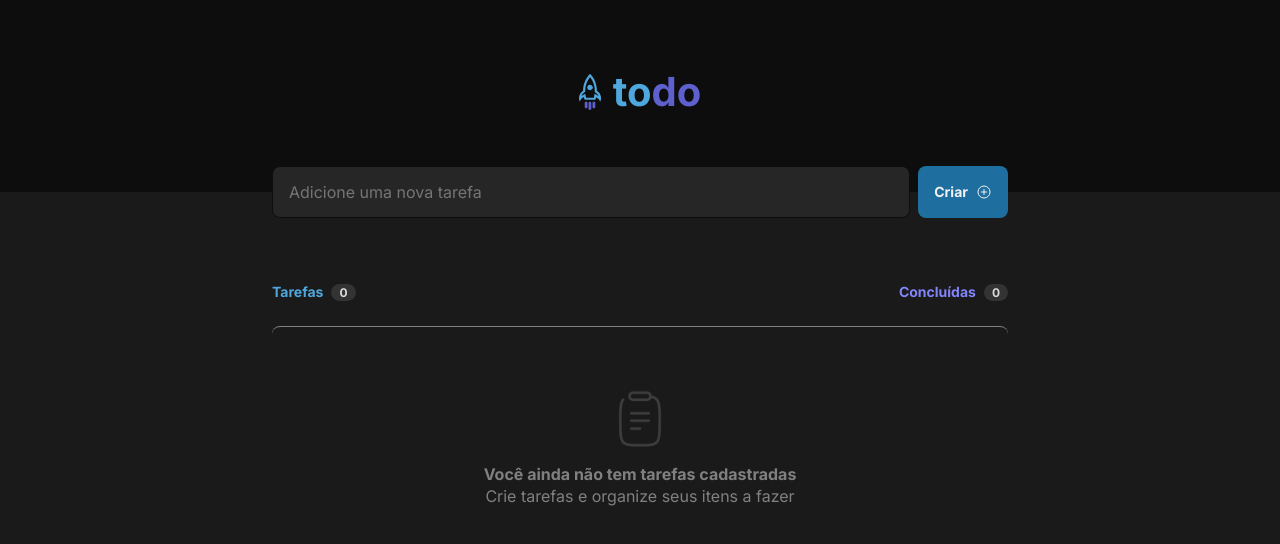
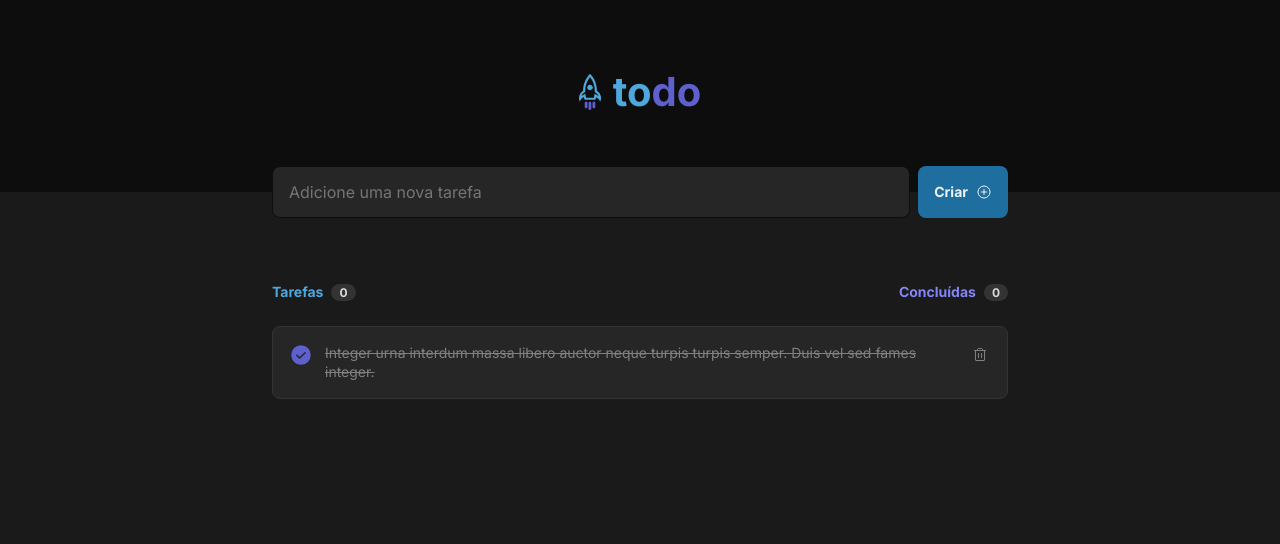
Before and after one commit to Cipriano99/ignite-todo-list, a React (Vite) app: page / in a window 1280 px wide. Shown: the top 544 px of the page. Built offline with nearby package versions, Linux system fonts and the light colour scheme.

Commit message:
improve - Todo component

```diff
--- a/src/components/Todos.module.css
+++ b/src/components/Todos.module.css
@@ -27,21 +27,3 @@
   color: var(--purple);
   font-weight: bold;
 }
-
-.list {
-  height: 10 rem;
-  border-top: 1px solid var(--gray-300);
-  border-radius: 0.5rem;
-}
-
-.noTodo {
-  display: flex;
-  flex-direction: column;
-  align-items: center;
-  padding: 4rem;
-  color: var(--gray-300);
-}
-
-.noTodo img {
-  margin-bottom: 1rem;
-}
--- a/src/components/Todos.tsx
+++ b/src/components/Todos.tsx
@@ -1,6 +1,9 @@
+import { NoTasks } from './NoTasks'
+import { Task } from './Task'
 import styles from './Todos.module.css'
 
 export const Todos = () => {
+  const tasks = [1]
 
   return (
     <section className={styles.todos}>
@@ -16,19 +19,11 @@ export const Todos = () => {
         </div>
       </div>
 
-      <div className={styles.list}>
-        <div className={styles.noTodo}>
-          <img src="/src/assets/Clipboard.png" alt="Sem atividades" />
-
-          <strong>
-            Você ainda não tem tarefas cadastradas
-          </strong>
-
-          <span>
-            Crie tarefas e organize seus itens a fazer
-          </span>
-        </div>
-      </div>
+      {
+        tasks.length > 0
+          ? tasks.map(task => <Task key={task} />)
+          : <NoTasks />
+      }
     </section>
   )
 }
```
